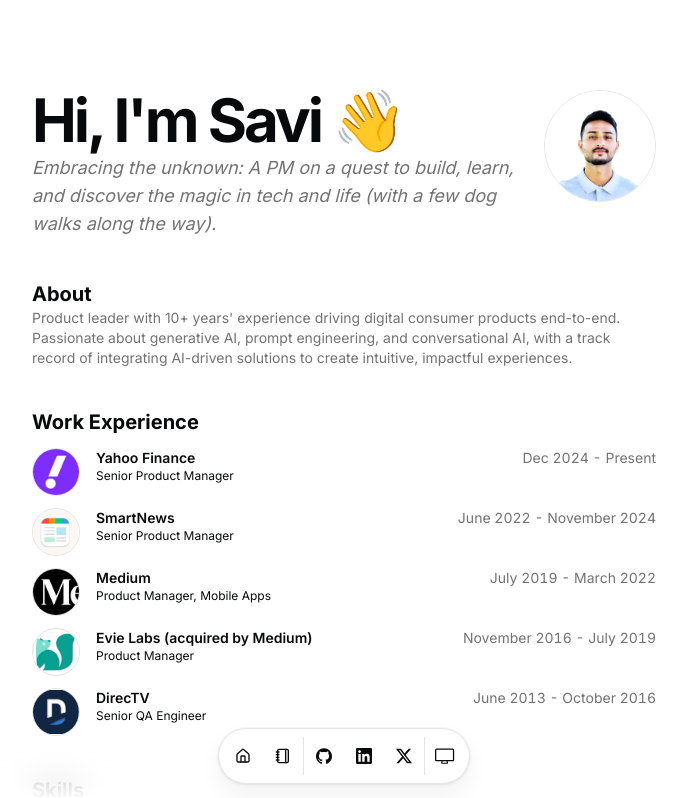
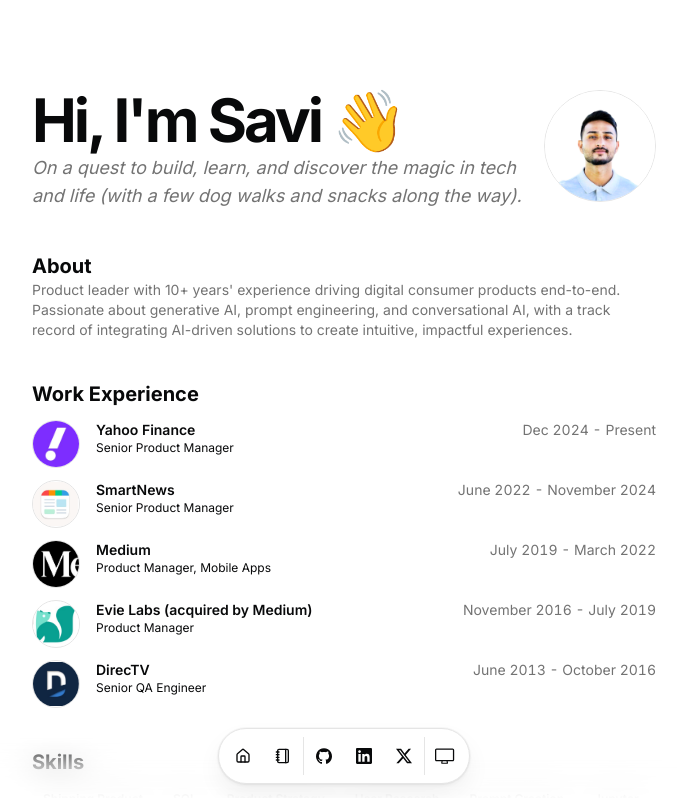
Before and after one commit to saviii/savi-portfolio, a Next.js app: page / in a window 1280 px wide. Shown: the top 798 px of the page, without its empty margins (296-983 px from the left). Built offline with nearby package versions, Linux system fonts and the light colour scheme.

Commit message:
Update personal tagline to be more concise and add snacks

```diff
--- a/src/app/page.tsx
+++ b/src/app/page.tsx
@@ -26,7 +26,7 @@
               <BlurFadeText
                 className="max-w-[600px] text-muted-foreground md:text-lg italic"
                 delay={BLUR_FADE_DELAY * 1.5}
-                text="Embracing the unknown: A PM on a quest to build, learn, and discover the magic in tech and life (with a few dog walks along the way)."
+                text="On a quest to build, learn, and discover the magic in tech and life (with a few dog walks and snacks along the way)."
               />
             </div>
             <BlurFade delay={BLUR_FADE_DELAY}>
```
Also changed, not shown: 1 other file (tests, documents, lock files or other folders).
